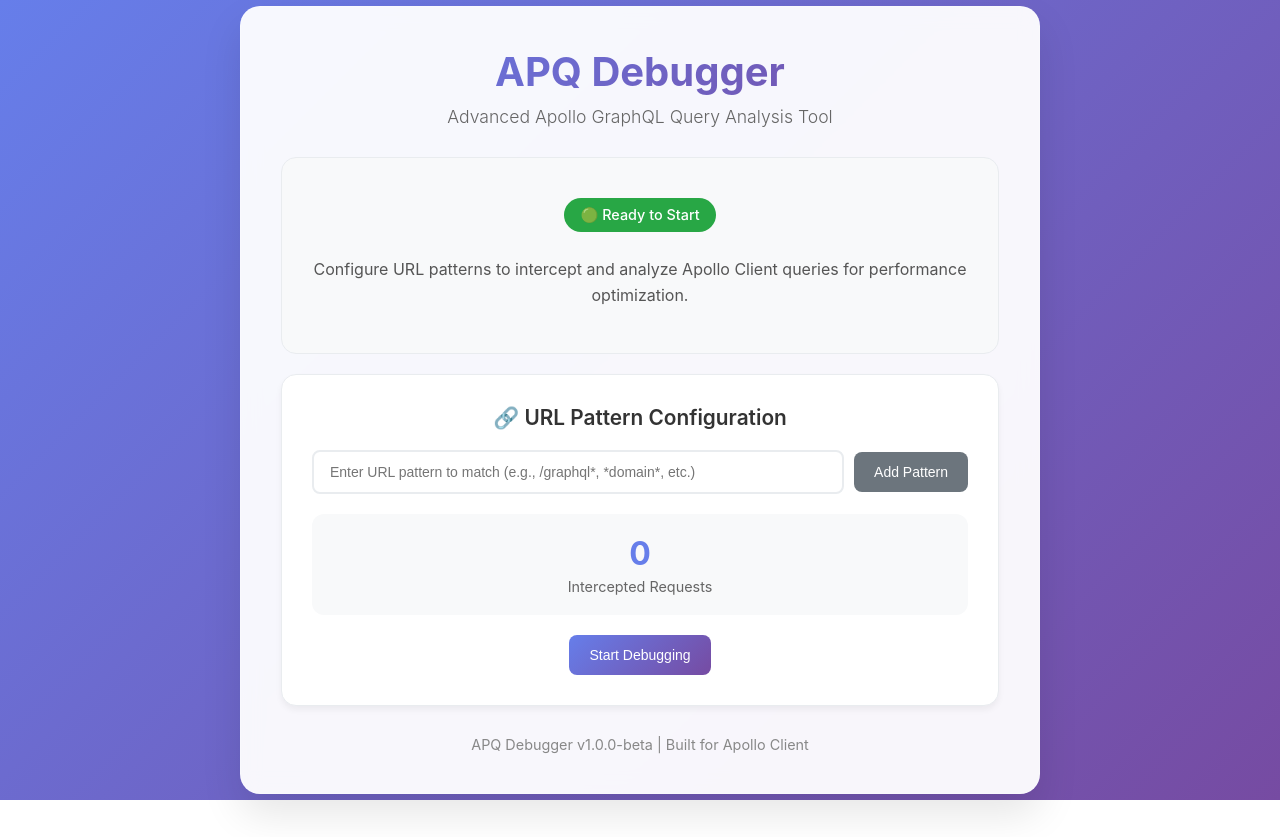
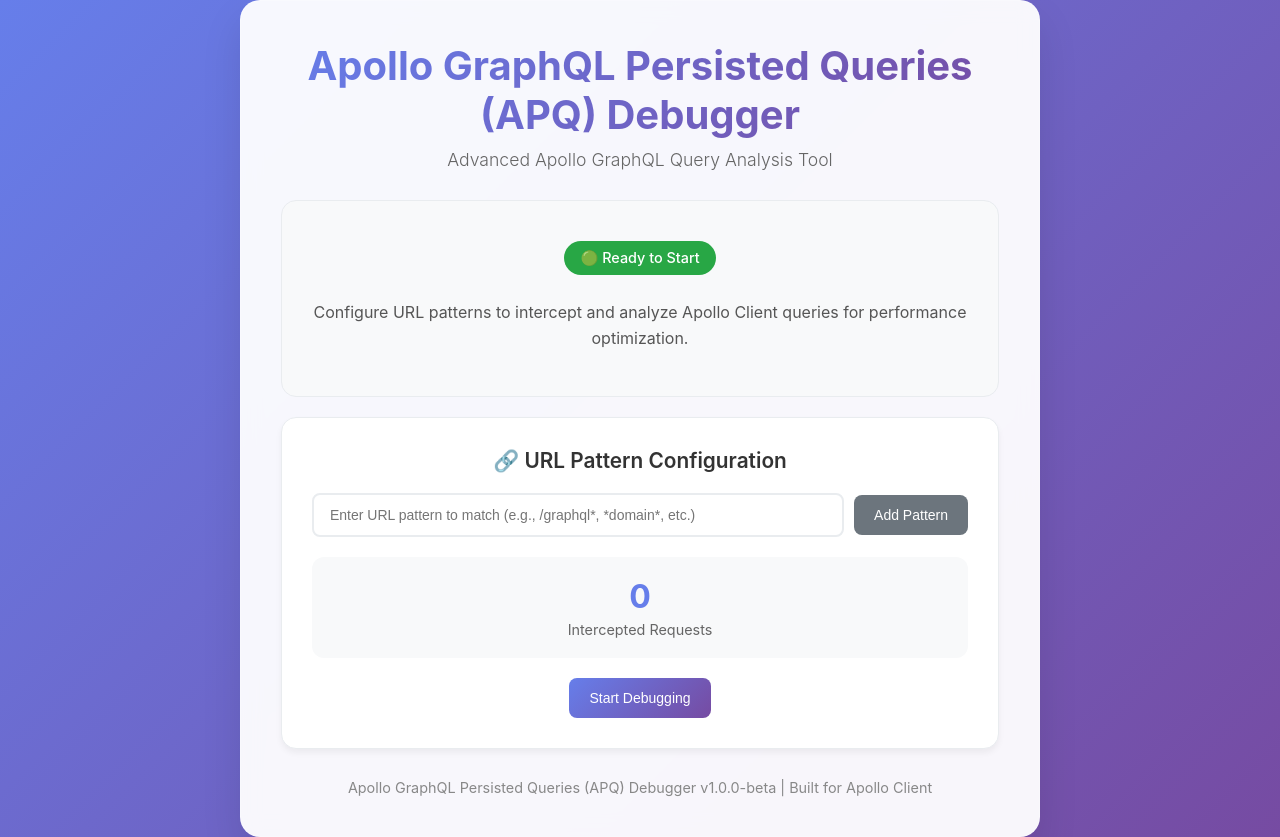
Before and after one commit to rookieInTraining/apq-debugger, a browser extension: page frontend/devtools.html in a window 1280 px wide. Before the commit the page ends 800 px from the top, so only its background shows below. Drawn offline with Linux system fonts and the light colour scheme; files that its build step writes are made by us from their sources.

Commit message:
Metadata and naming improvements

```diff
--- a/frontend/devtools.html
+++ b/frontend/devtools.html
@@ -3,13 +3,13 @@
 <head>
     <meta charset="UTF-8">
     <meta name="viewport" content="width=device-width, initial-scale=1.0">
-    <title>APQ Debugger Panel</title>
+    <title>Apollo GraphQL Persisted Queries (APQ) Debugger</title>
     <link rel="stylesheet" href="devtools.min.css">
 </head>
 <body>
     <div class="container">
         <div class="header">
-            <div class="logo"> APQ Debugger </div>
+            <div class="logo"> Apollo GraphQL Persisted Queries (APQ) Debugger </div>
             <div class="subtitle">Advanced Apollo GraphQL Query Analysis Tool</div>
         </div>
 
@@ -66,7 +66,7 @@
         </div> -->
 
         <div class="footer">
-            <p>APQ Debugger v1.0.0-beta | Built for Apollo Client</p>
+            <p>Apollo GraphQL Persisted Queries (APQ) Debugger v1.0.0-beta | Built for Apollo Client</p>
         </div>
     </div>
 
```
Also changed, not shown: README.md, manifest.json, 1 other file.
